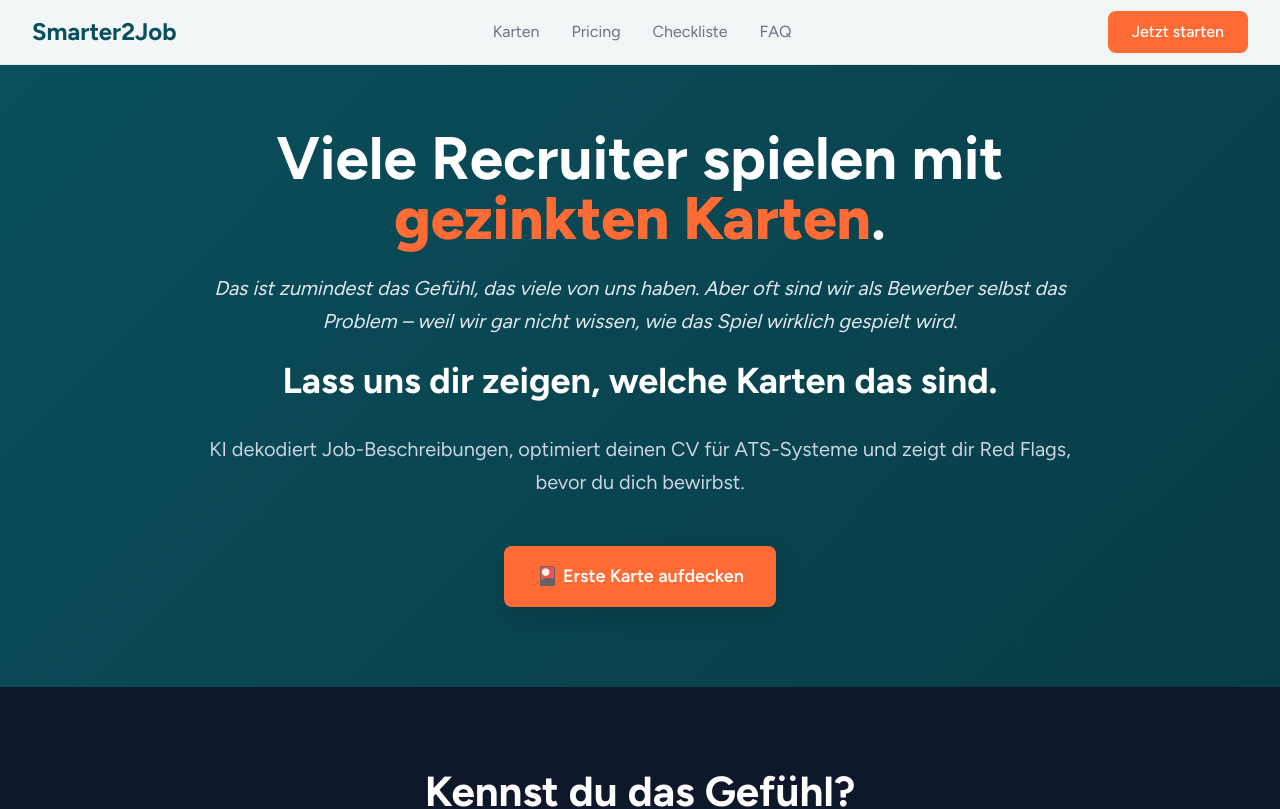
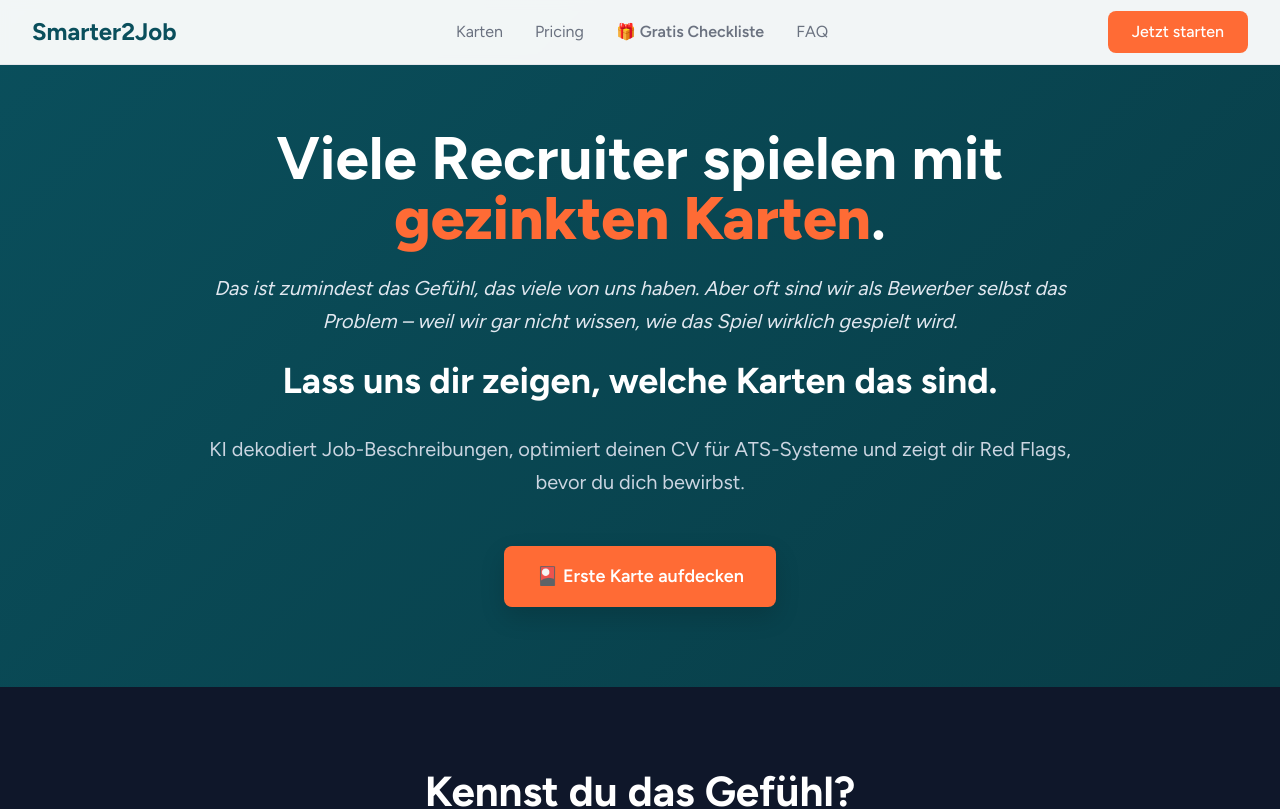
Before and after one commit to Smarter2Job/Smarter2Job-Deployment, a React (Vite) app: page / in a window 1280 px wide. Shown: the top 809 px of the page. Built offline with nearby package versions, Linux system fonts and the light colour scheme.

Commit message:
feat: Update header menu for Lead-Magnet, add email export guide

```diff
--- a/src/components/Smarter2JobLanding.tsx
+++ b/src/components/Smarter2JobLanding.tsx
@@ -71,7 +71,9 @@ export default function Smarter2JobLanding() {
             <div className="hidden md:flex gap-8">
               <a href="#karten" className="text-gray-600 hover:text-[#0a4f5c] transition">Karten</a>
               <a href="#pricing" className="text-gray-600 hover:text-[#0a4f5c] transition">Pricing</a>
-              <a href="#checkliste" className="text-gray-600 hover:text-[#0a4f5c] transition">Checkliste</a>
+              <a href="#checkliste" className="text-gray-600 hover:text-[#0a4f5c] transition font-semibold">
+                🎁 Gratis Checkliste
+              </a>
               <a href="#faq" className="text-gray-600 hover:text-[#0a4f5c] transition">FAQ</a>
             </div>
             <button
```
Also changed, not shown: 2 other files (tests, documents, lock files or other folders).
